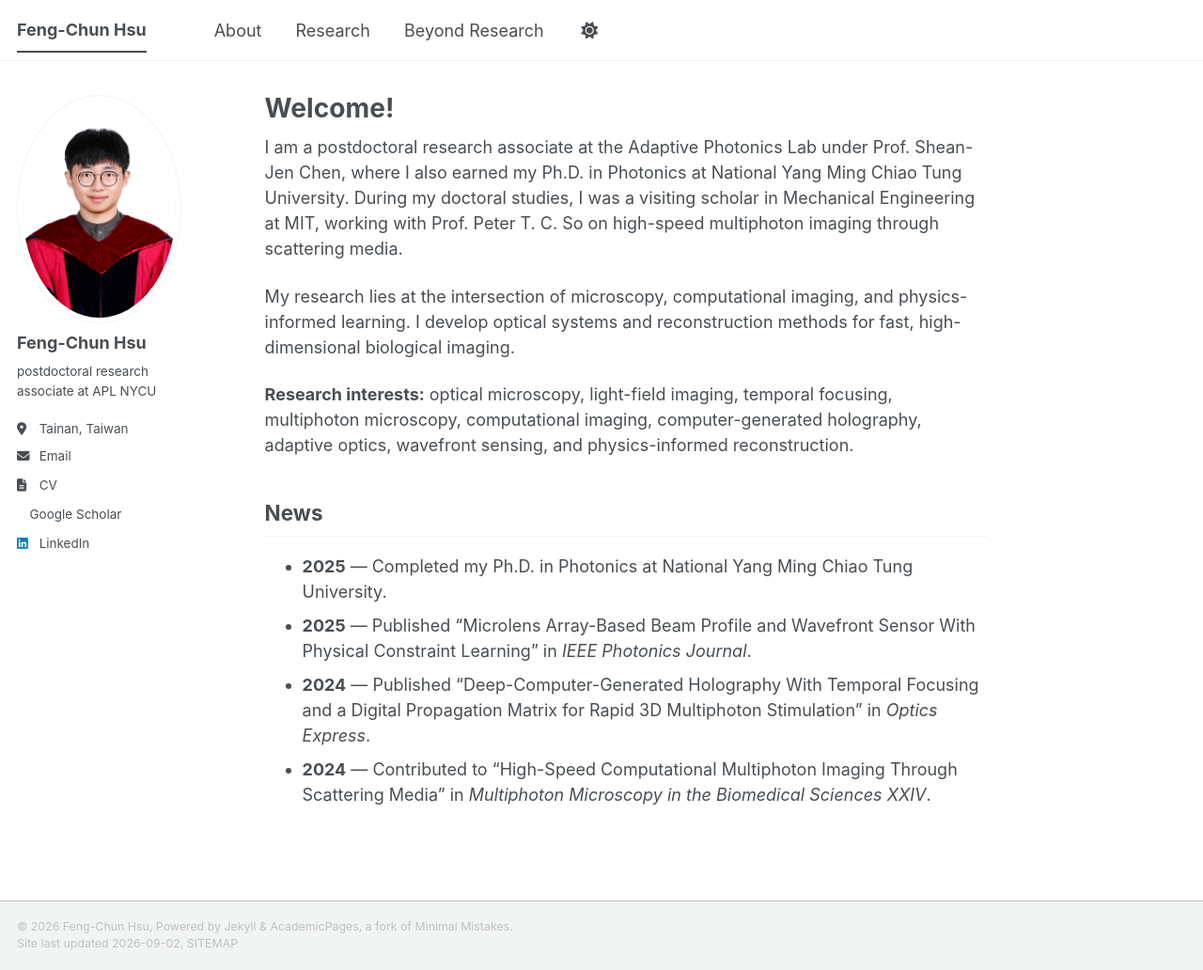
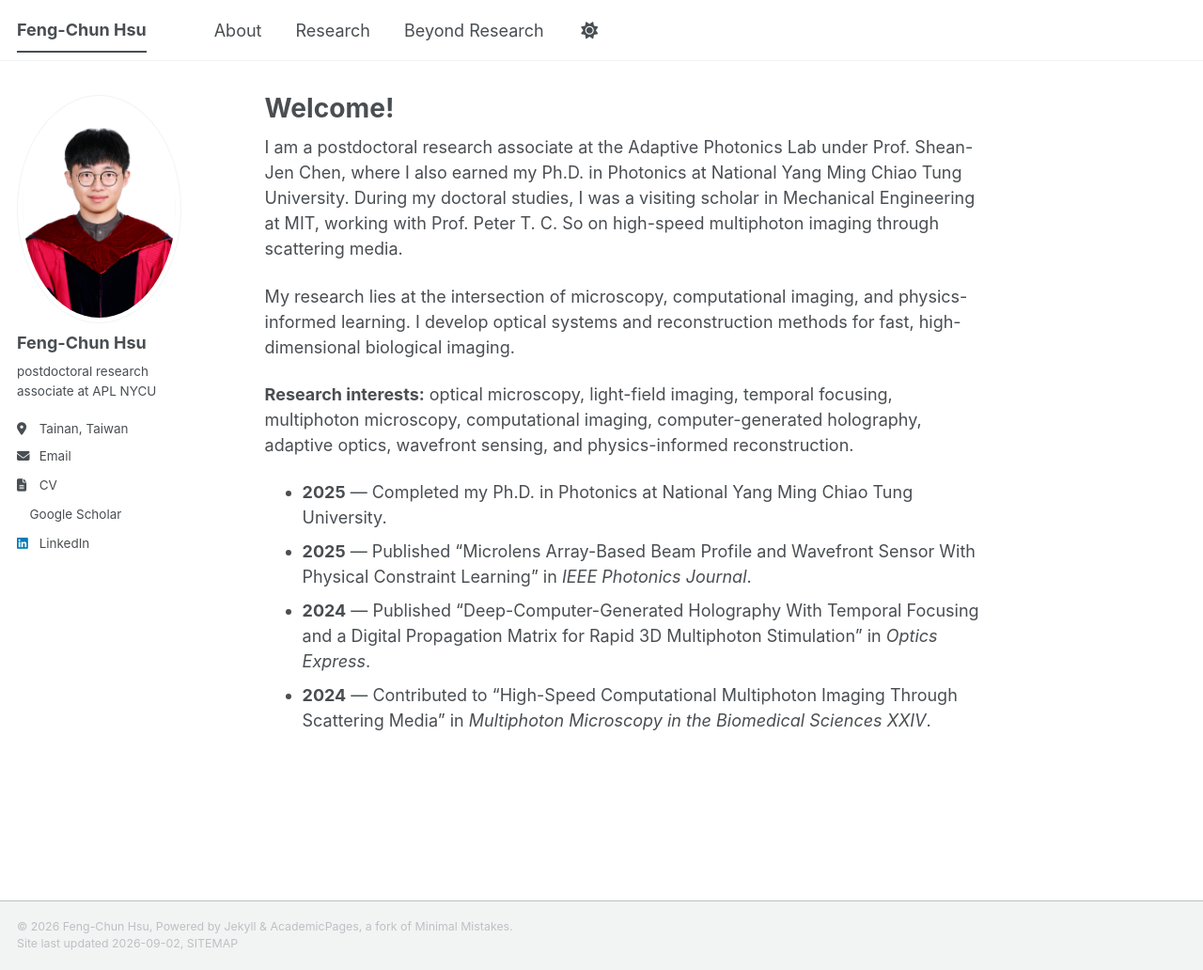
Before and after one commit to fch013/fch013.github.io, a Jekyll site: the page built from _pages/about.md, in a window 1280 px wide and 1032 px high. Shown: the whole window at 94% size. Built offline with Jekyll 4.4.1, drawn with Linux system fonts in a browser that asks for light colours; a style sheet for code colours, icons or effects is not loaded.

Commit message:
Comment out News section in about.md
Commented out the News section in the about page.

```diff
--- a/_pages/about.md
+++ b/_pages/about.md
@@ -14,7 +14,7 @@ My research lies at the intersection of microscopy, computational imaging, and p
 
 **Research interests:** optical microscopy, light-field imaging, temporal focusing, multiphoton microscopy, computational imaging, computer-generated holography, adaptive optics, wavefront sensing, and physics-informed reconstruction.
 
-## News
+<!--## News-->
 
 - **2025** — Completed my Ph.D. in Photonics at National Yang Ming Chiao Tung University.
 - **2025** — Published “Microlens Array-Based Beam Profile and Wavefront Sensor With Physical Constraint Learning” in *IEEE Photonics Journal*.
```
